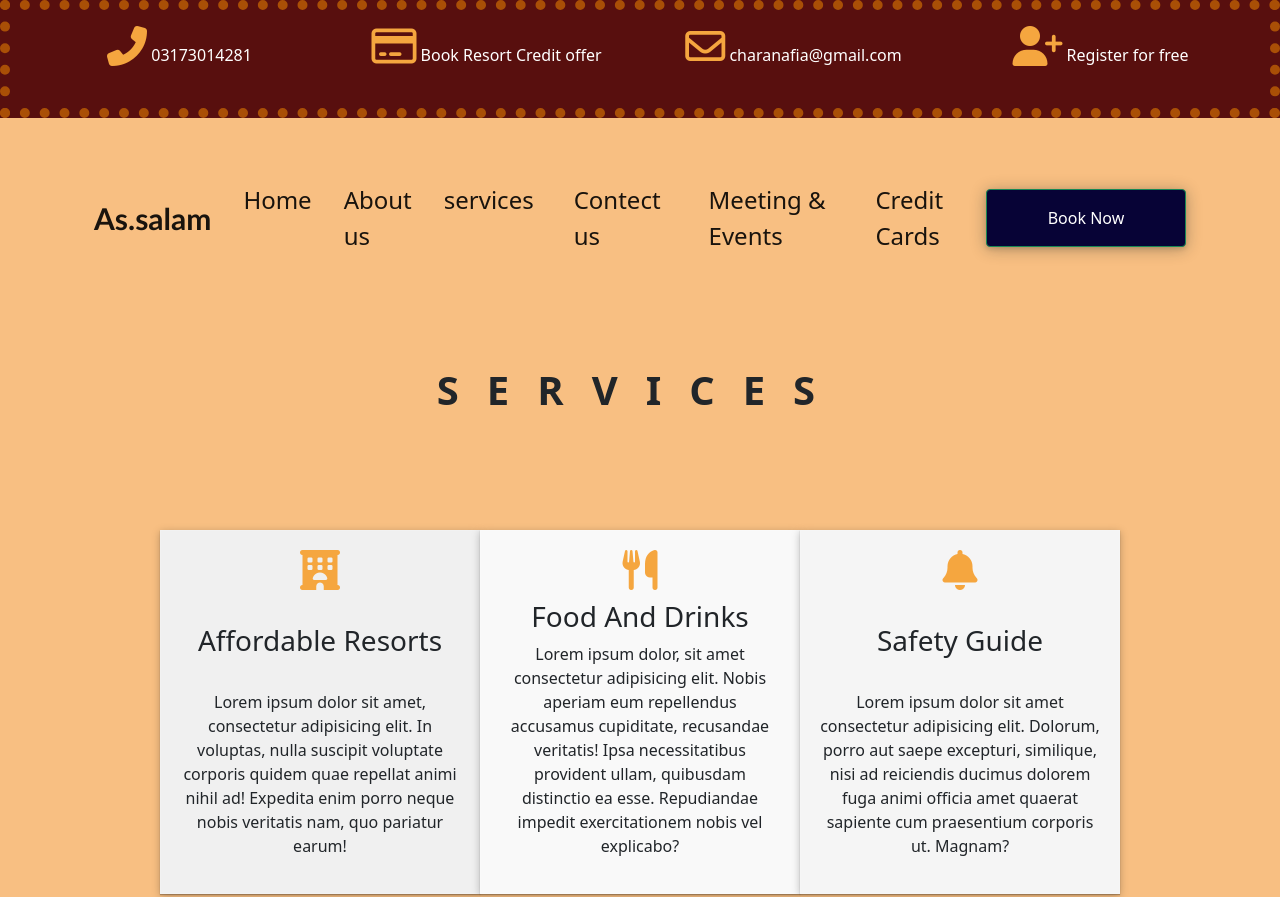
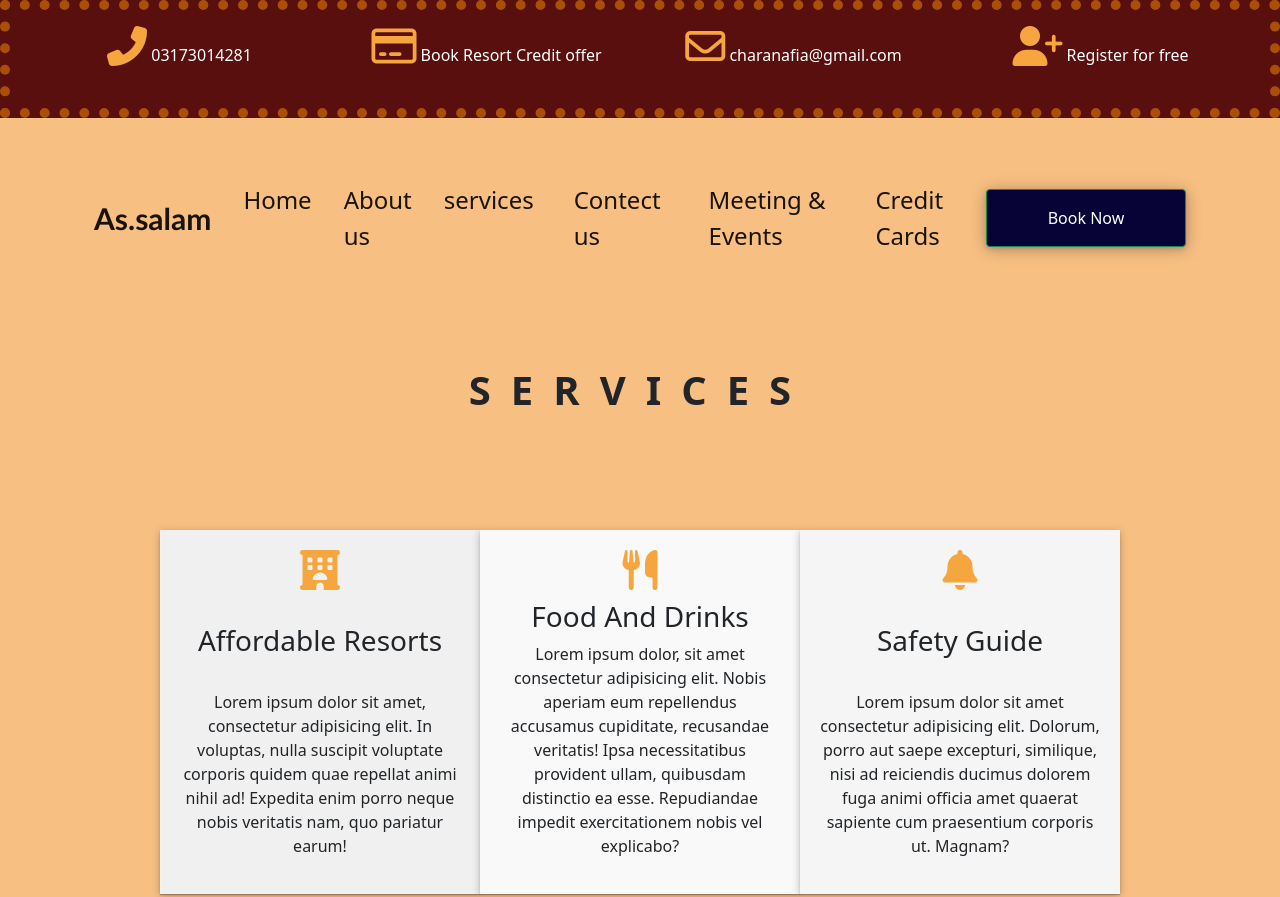
Before and after one commit to Afiacharan/intership-website-resort, a plain HTML site: page services.html in a window 1280 px wide. Shown: the top 897 px of the page. Drawn offline with nearby package versions, Linux system fonts and the light colour scheme.

Commit message:
Update services.html

```diff
--- a/services.html
+++ b/services.html
@@ -22,7 +22,7 @@
       background-color: #f8bf82;
     }
     .spaced-heading {
-      letter-spacing: 0.7em; /* Adjust the spacing between letters */
+      letter-spacing: 0.5em; /* Adjust the spacing between letters */
       margin-bottom: 20px; /* Optional: Adds bottom margin to the heading */
       text-align: center; /* Center align the text */
     }
```
